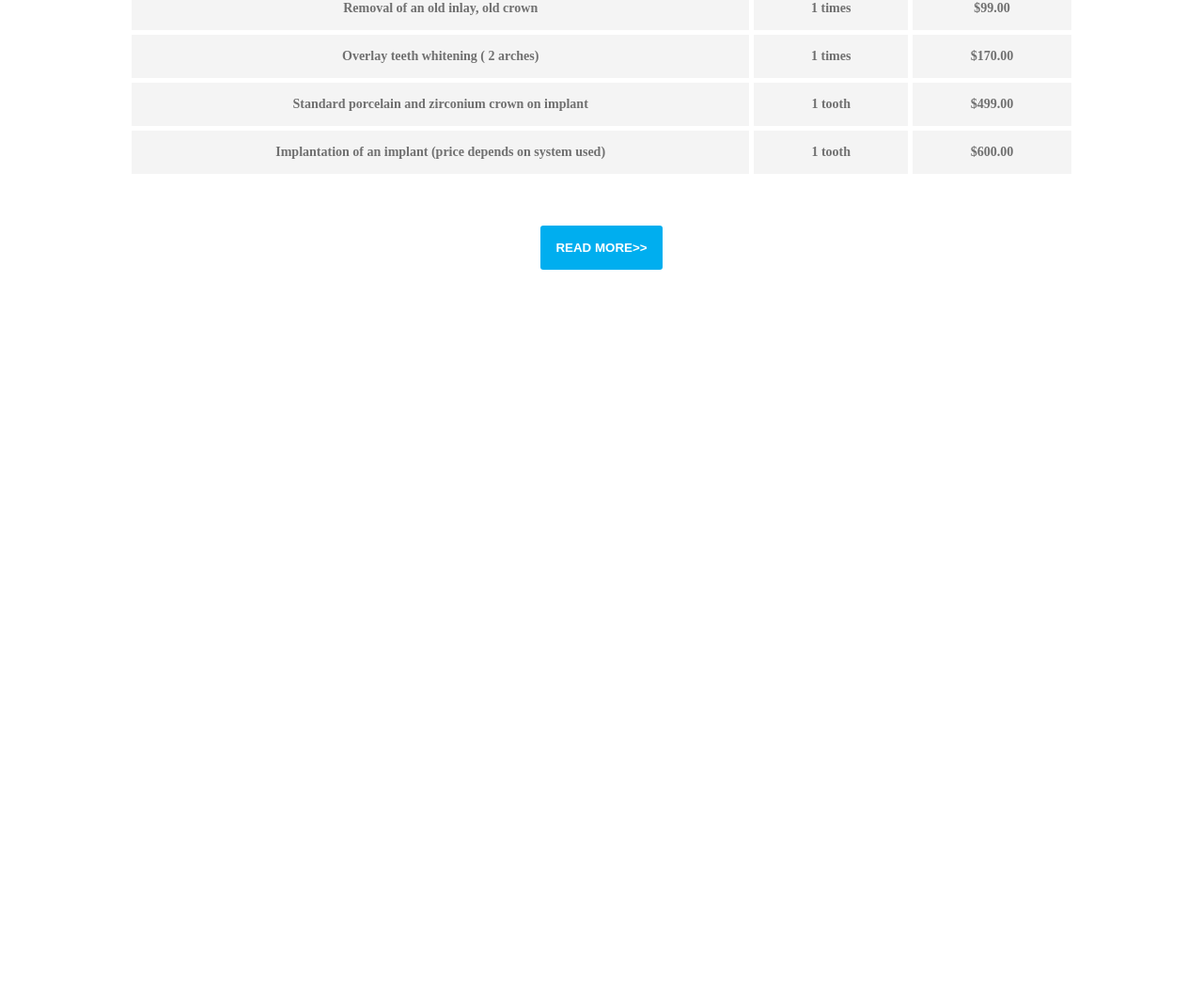
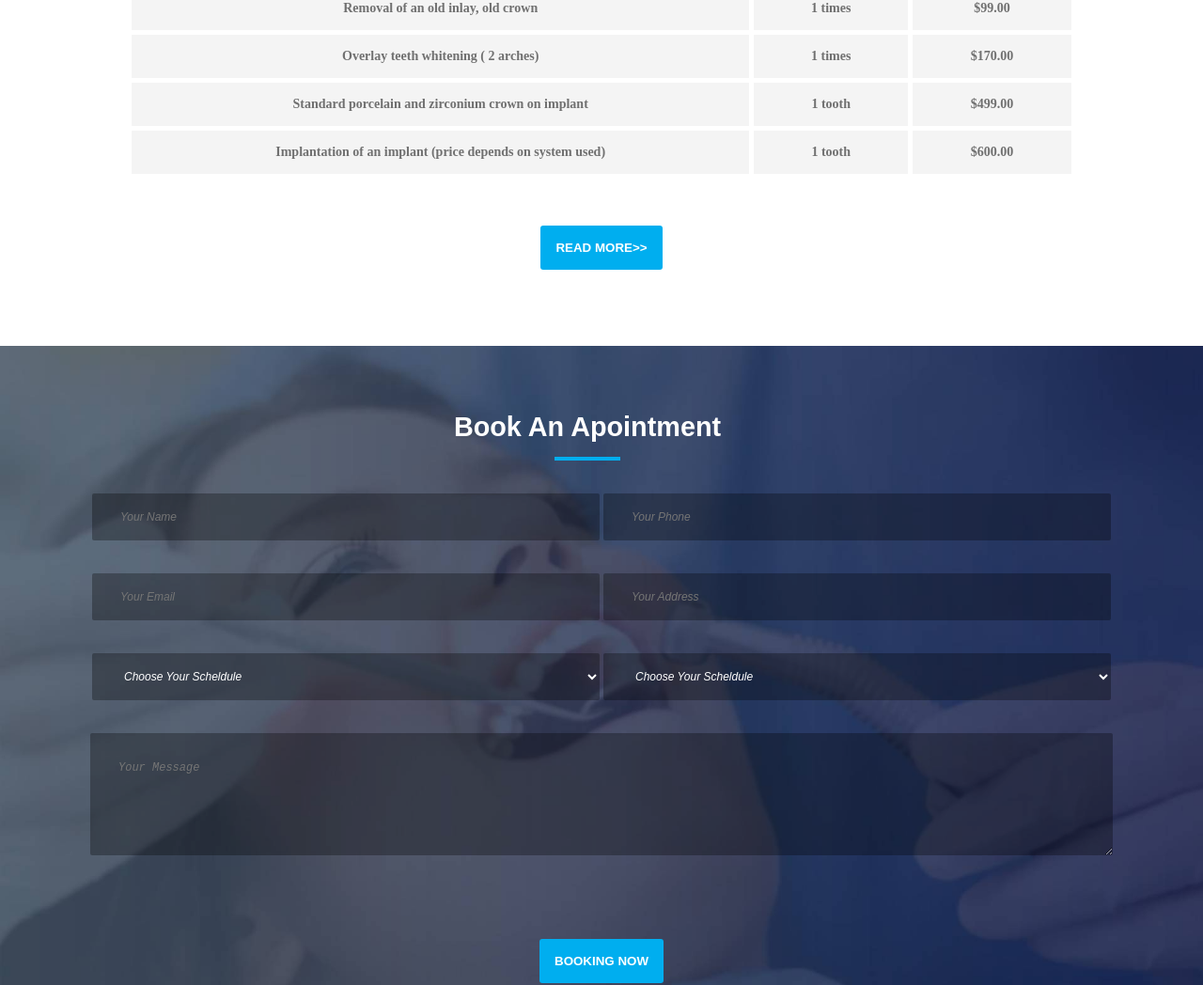
Before and after one commit to aminsharifli/Doctor-site, a plain HTML site: page index.html in a window 1280 px wide. Shown: the part 3027-4075 px from the top of the page at 94% size. Before the commit the page ends 3329 px from the top, so only its background shows below. Drawn offline with Linux system fonts and the light colour scheme.

Commit message:
CSS fixes

```diff
--- a/index.html
+++ b/index.html
@@ -249,3 +249,42 @@
           </div>
         </div>
        </div>
+       <br>
+       <br>
+       <!-- Book An Apointment -->
+        <div class="book-container">
+          <div class="book-bg">
+          <div class="book-text">
+          <div class="book-an-apointment">
+                <h2>Book An Apointment</h2>
+                <hr>
+          </div>
+          </div>
+          <div class="book-form">
+            <form action="">
+              <input type="text" placeholder="Your Name" />
+              <input type="text" placeholder="Your Phone" />
+              <input type="email" placeholder="Your Email" />
+              <input type="text" placeholder="Your Address" />
+              <select>
+                <option value="">Choose Your Scheldule</option>
+                <option value="">9 AM to 10AM</option>
+                <option value="">11AM to 12PM</option>
+                <option value="">2PM to 4PM</option>
+                <option value="">8PM to 10PM</option>
+              </select>
+              <select>
+                <option value="">Choose Your Scheldule</option>
+                <option value="">9 AM to 10AM</option>
+                <option value="">11AM to 12PM</option>
+                <option value="">2PM to 4PM</option>
+                <option value="">8PM to 10PM</option>
+              </select>
+              <textarea rows="5" placeholder="Your Message"></textarea>
+              </form>
+          </div>
+          <div class="booking-now">
+            <button>Booking now</button>
+          </div>
+          </div>
+        </div>
--- a/style.css
+++ b/style.css
@@ -287,8 +287,8 @@
 .video-bg{
     background: url(img/video.png) center/cover;
     position: relative;
-    width: 70%;
-    height: 230px;
+    width: 60%;
+    height: 200px;
     margin: auto;
 }
 .video-bg p{
@@ -397,6 +397,80 @@ th {
   border: 1px solid #00aeef;
   color: #00aeef;
 }
+/* Book an apointment */
+.book-container{
+    padding: 30px 0 0 0;
+}
+.book-form form{
+    margin: auto;
+}
+.book-bg{
+    background: url(img/bg3.jpg) center/cover;
+    position: relative;
+    height: 95vh;
+    margin: auto;
+}
+.book-text{
+    padding: 20px 30px 15px 30px;
+    text-align: center;
+}
+.book-an-apointment{
+    padding: 50px 30px 20px 0;
+}
+.book-an-apointment h2{
+    font: bold 1.8em Arial;
+    padding: 0px 0 15px 0;
+    color: #ffffff;
+}
+.book-an-apointment hr{
+    border: none;
+    border-top: 4px solid #00aeef;
+    width: 70px;
+    margin: auto;
+}
+.book-form input , select , textarea {
+  width: 100%;
+  background-color: rgba(0, 0, 0, 0.3);
+  border-radius: 2px;
+  border: none;
+  color: #ffffff;
+  font-size: 12px;
+  padding: 0 30px;
+  font-style: italic;
+  margin-bottom: 35px;
+}
+.book-form input{
+    height: 50px;
+    display: inline-block;
+}
+.ook-form input,select {
+  height: 50px;
+}
+
+.book-form textarea {
+  padding: 30px;
+}
+.booking-now{
+    text-align: center;
+}
+.booking-now button {
+  background-color: #00aeef;
+  color: white;
+  padding: 16px;
+  border: none;
+  border-radius: 3px;
+  text-transform: uppercase;
+  font-weight: 600;
+  transition: 0.5s ease;
+  margin-top: 10px;
+}
+
+.booking-now button:hover {
+  background-color: transparent;
+  border: 1px solid #00aeef;
+  color: #00aeef;
+}
+
 @media only screen and (min-width: 768px){
     .top-phone-main{
         display: none;
@@ -596,4 +670,34 @@ th {
     padding: 0 120px 15px 120px;
     text-align: center;
 }
+/* Book an apointment */
+.book-form input , select {
+    width: 540px;
 }
+
+.book-form textarea{
+   width: 1088px;
+}
+.book-form{
+    text-align: center;
+}
+.booking-now button{
+    margin-top: 50px;
+}
+.book-bg{height: 85vh;}
+
+}
+@media only screen and (max-width: 1088px){
+.book-form textarea{
+   width: 540px;
+}
+.book-bg{height: 110vh;}
+.booking-now button{
+    margin-top: 20px;
+}
+}
+@media only screen and (max-width: 768px){
+    .book-form textarea{
+      width: 100%;
+    }
+}
```
Also changed, not shown: img/bg3.jpg (added), 2 other files.
